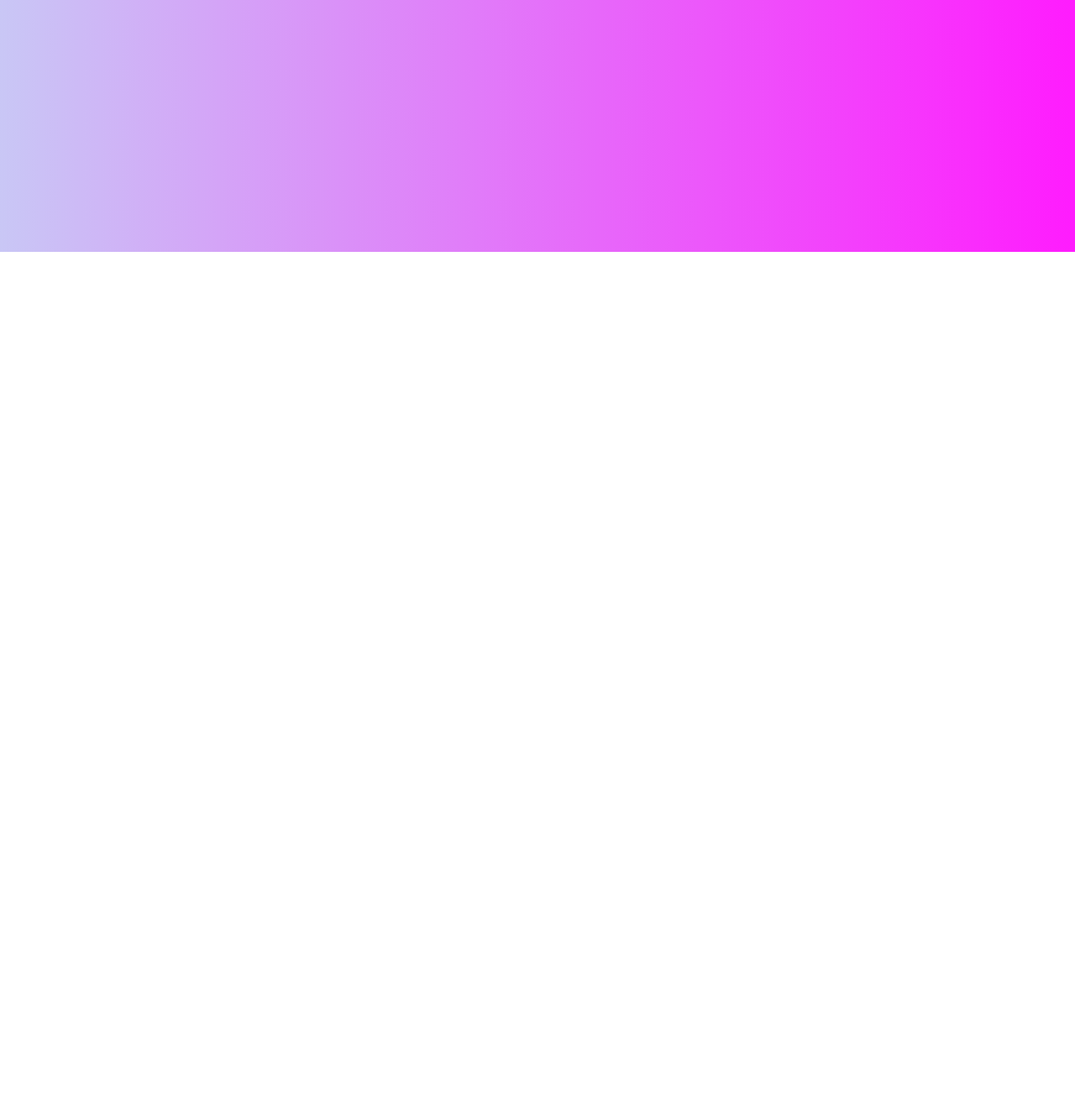
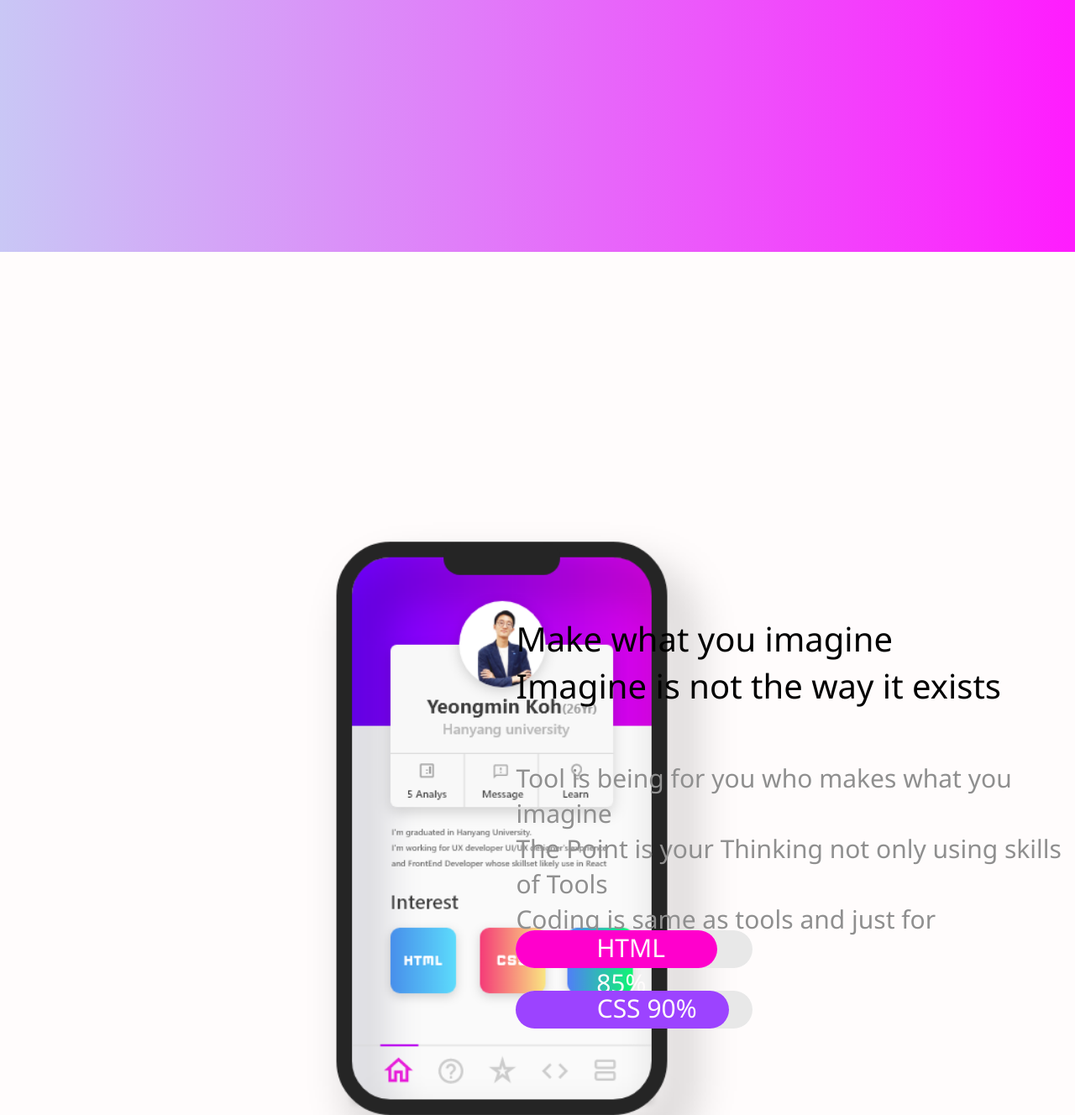
Before and after one commit to 0minKoh/Coding-, a plain HTML site: page index.html in a window 1280 px wide. Shown: the part 4029-5357 px from the top of the page at 84% size. Before the commit the page ends 4329 px from the top, so only its background shows below. Drawn offline with nearby package versions, Linux system fonts and the light colour scheme.

Commit message:
9일차 실습 답안

```diff
--- a/css/main.css
+++ b/css/main.css
@@ -447,3 +447,88 @@ h3 {
   width: 550px;
   height: auto;
 }
+
+.background4 {
+  position: relative;
+  z-index: 1;
+  width: 100vw;
+  height: 1443px;
+  background-color: #FFFCFC;
+  overflow: hidden;
+}
+
+.background4 .app {
+  position: absolute;
+  left: 27%;
+  top: 21%;
+  width: 550px;
+  height: auto;
+}
+
+.background4 .M {
+  position: absolute;
+  font-size: 40px;
+  font-weight: 200;
+  left: 48%;
+  top: 30%;
+  color: #000;
+}
+
+.background4 .T {
+  position: absolute;
+  font-size: 30px;
+  font-weight: 200;
+  left: 48%;
+  top: 42%;
+  color: #8f8f8f;
+}
+
+.background4 .graphback1 {
+  position: absolute;
+  width: 22%;
+  height: 45px;
+  background-color: #e8e8e8;
+  left: 48%;
+  top: 56%;
+  border-radius: 50px;
+}
+
+.background4 .graphfront1 {
+  position: absolute;
+  width: 85%;
+  height: 45px;
+  background-color: #FF00CC;
+  border-radius: 50px;
+}
+
+.background4 .graphfront1 span {
+  position: absolute;
+  left: 40%;
+  font-size: 30px;
+  font-weight: 300;
+}
+
+.background4 .graphback2 {
+  position: absolute;
+  width: 22%;
+  height: 45px;
+  background: #E8E8E8;
+  left: 48%;
+  top: 61%;
+  border-radius: 50px;
+}
+
+.background4 .graphfront2 {
+  position: absolute;
+  width: 90%;
+  height: 45px;
+  background: #9C43FF;
+  border-radius: 50px;
+}
+
+.background4 .graphfront2 span {
+  position: absolute;
+  left: 38%;
+  font-size: 30px;
+  font-weight: 300;
+}
--- a/index.html
+++ b/index.html
@@ -114,5 +114,24 @@
     </div>
     <img class="app" src="./images/app_ui.png" alt="app">
   </div>
+  <div class="background4">
+    <img class="app" src="./images/app_ui_black.png" alt="app">
+    <span class="M">Make what you imagine<br/>
+      Imagine is not the way it exists</span>
+    <span class="T">Tool is being for you who makes what you imagine<br/>
+      The Point is your Thinking not only using skills of Tools<br/>
+      Coding is same as tools and just for</span>
+    <div class="graphback1">
+      <div class="graphfront1">
+        <span>HTML 85%</span>
+      </div>
+    </div>
+    <div class="graphback2">
+      <div class="graphfront2">
+        <span>CSS 90%</span>
+      </div>
+    </div>
+  </div>
+</div>
 </body>
 </html>
```
Also changed, not shown: images/app_ui_black.png (added).
